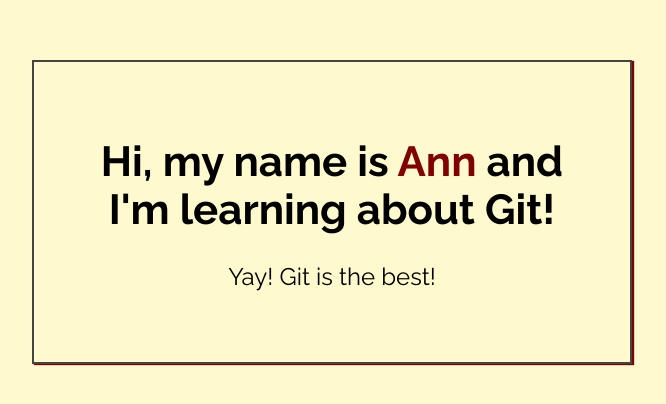
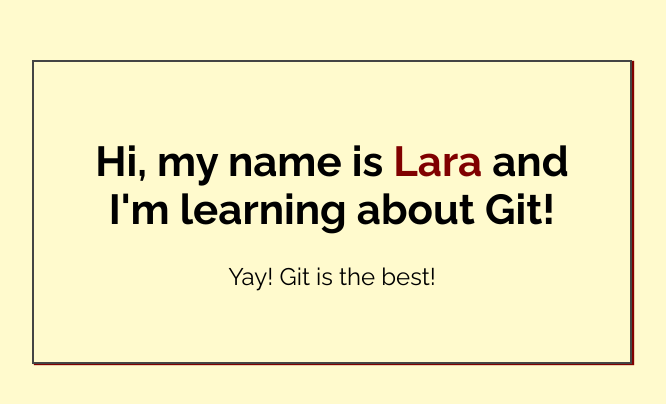
Before and after one commit to wesiptea/My-First-Repo, a plain HTML site: page index.html in a window 1280 px wide. Shown: the part 188-592 px from the top of the page, without its empty margins (308-974 px from the left). Drawn offline with Linux system fonts and the light colour scheme.

Commit message:
Name update

```diff
--- a/index.html
+++ b/index.html
@@ -14,7 +14,7 @@
 <body>
 
     <div class="greeting">
-        <h1>Hi, my name is <span class="highlight">Ann</span> and I'm learning about Git! </h1>
+        <h1>Hi, my name is <span class="highlight">Lara</span> and I'm learning about Git! </h1>
 
         <p>Yay! Git is the best!</p>
     </div>
```
